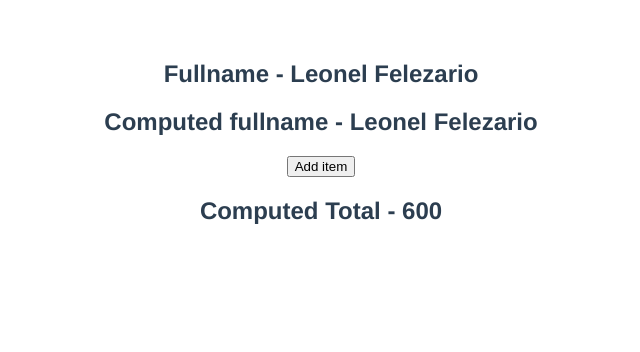
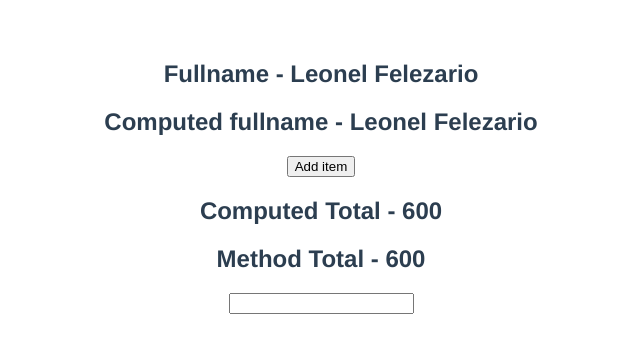
Before and after one commit to Daemusin12/vue-js, a Vue app in the folder hello-world/: page / in a window 1280 px wide. Shown: the top 352 px of the page, without its empty margins (319-959 px from the left). Built offline with nearby package versions, Linux system fonts and the light colour scheme.

Commit message:
Computed Properties vs Methods

```diff
--- a/hello-world/src/ComputedPropertiesApp.vue
+++ b/hello-world/src/ComputedPropertiesApp.vue
@@ -3,6 +3,8 @@
     <h2>Computed fullname - {{ fullName }}</h2>
     <button @click="items.push({id: 4, title: 'Keyboard', price: 50})">Add item</button>
     <h2>Computed Total - {{ total }}</h2>
+    <h2>Method Total - {{ getTotal() }}</h2>
+    <input type="text" v-model="country">
 </template>
 
 <script>
@@ -28,15 +30,22 @@
                     title: 'Laptop',
                     price: 300,
                 }
-            ]
+            ],
+            country: ''
         };
     },
-    methods: {},
+    methods: {
+        getTotal() {
+            console.log('getTotal Method')
+            return this.items.reduce((total, curr) => (total = total + curr.price), 0)
+        }
+    },
     computed: {
         fullName() {
             return `${this.firstName} ${this.lastName}`
         },
         total() {
+            console.log('total computed property')
             return this.items.reduce((total, curr) => (total = total + curr.price), 0)
         }
     }
```
